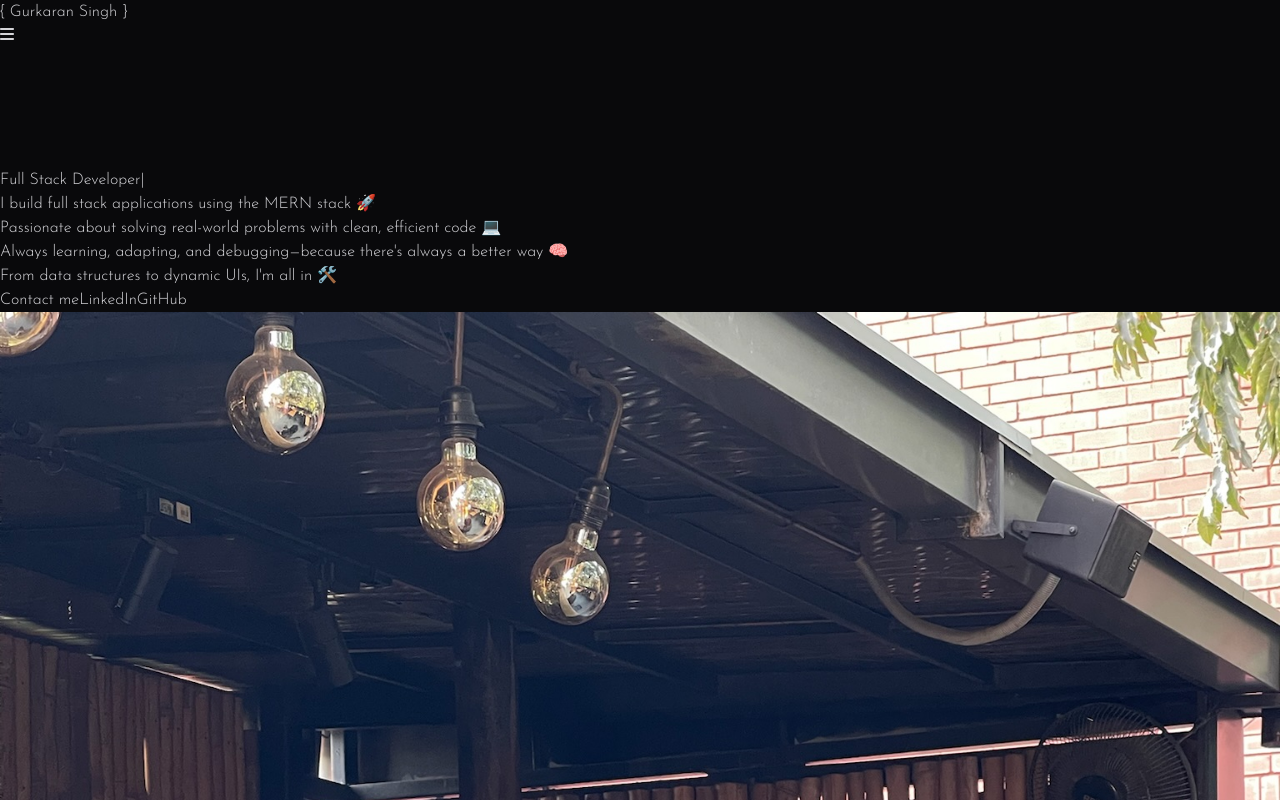
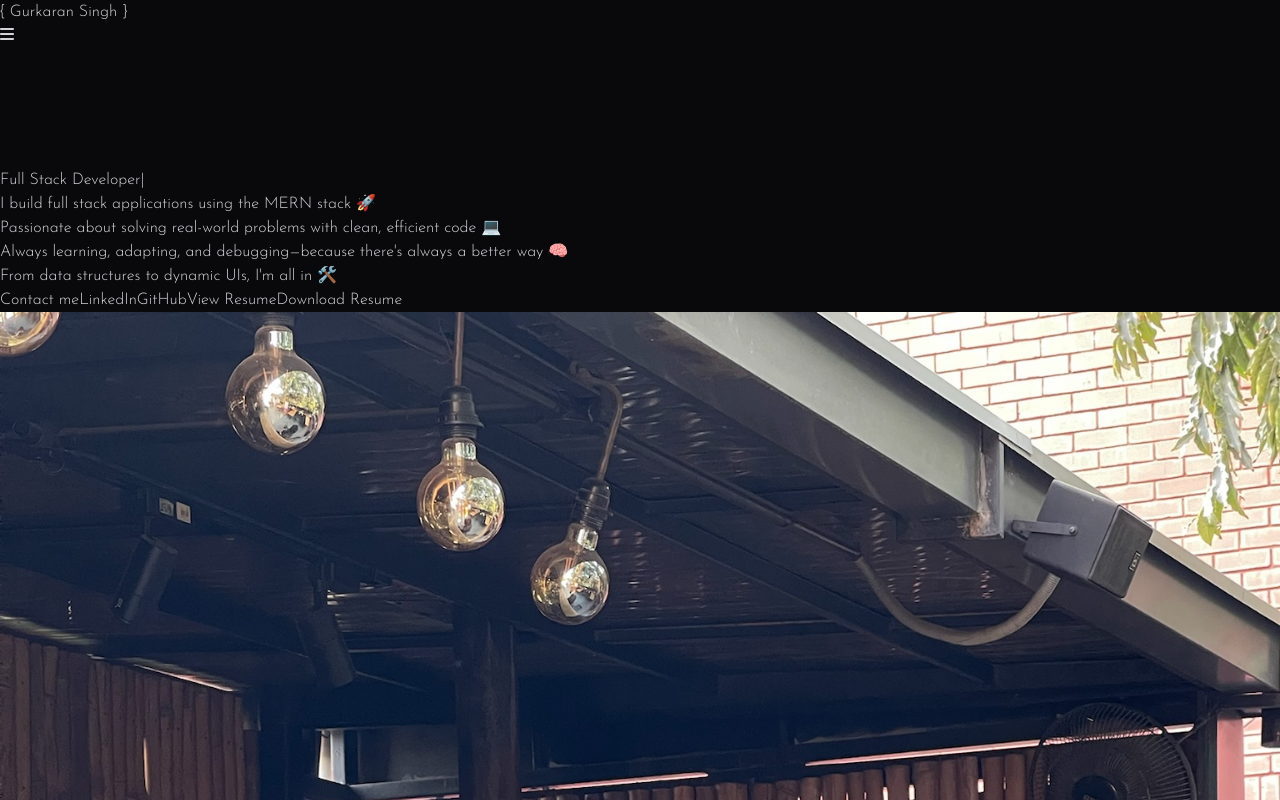
Before and after one commit to Gurkaran017/My-Portfolio, a React (Vite) app in the folder Frontend/: page / in a window 1280 px wide. Shown: the top 800 px of the page. Built offline with nearby package versions, Linux system fonts and the light colour scheme.

Commit message:
HeroSection.jsx

```diff
--- a/Frontend/src/components/HeroSection.jsx
+++ b/Frontend/src/components/HeroSection.jsx
@@ -57,6 +57,20 @@ export default function HeroSection() {
                                 GitHub
                             </button>
                         </a>
+                        <a href="https://drive.google.com/file/d/1Io9mHb5mrwVRRgh6GpEPav3qVyp2BIMF/preview" target="_blank" rel="noopener noreferrer">
+    <button className="sm:w-fit px-6 py-3 border-2 rounded-full font-semibold border-zinc-300
+    hover:border-emerald-500 hover:text-emerald-400">
+        View Resume
+    </button>
+</a>
+
+<a href="https://drive.google.com/uc?export=download&id=1Io9mHb5mrwVRRgh6GpEPav3qVyp2BIMF">
+    <button className="sm:w-fit px-6 py-3 border-2 rounded-full font-semibold border-zinc-300
+    hover:border-lime-500 hover:text-lime-400">
+        Download Resume
+    </button>
+</a>
+
                     </div>
                 </div>
 
```
